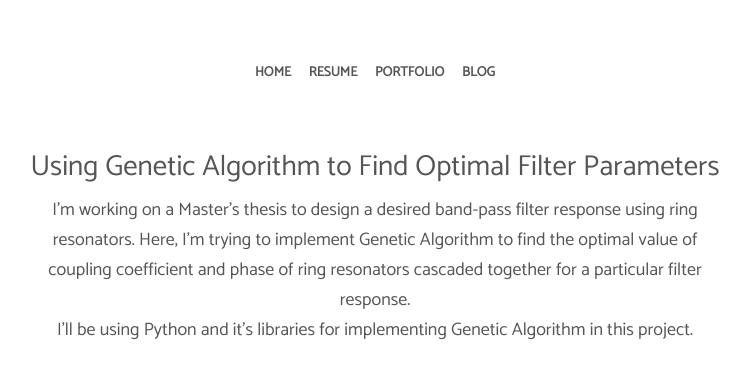
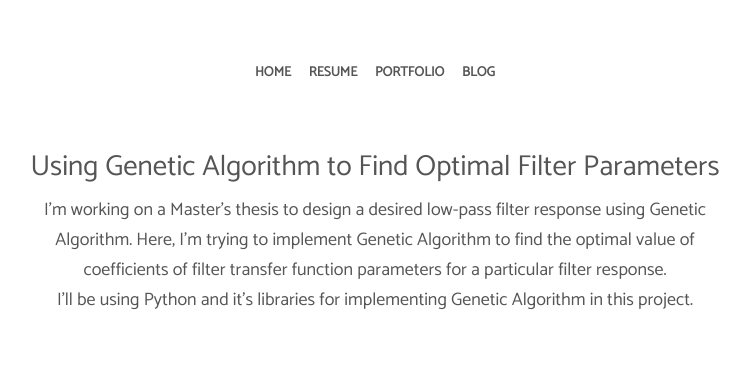
Before and after one commit to csandesh/portfolio, a plain HTML site: page now.html in a window 1280 px wide. Shown: the whole page, without its empty margins (265-1015 px from the left). Drawn offline with Linux system fonts and the light colour scheme.

Commit message:
Project Scope Updated

```diff
--- a/now.html
+++ b/now.html
@@ -31,7 +31,7 @@
   	<div class="centered">
   		<h3>Using Genetic Algorithm to Find Optimal Filter Parameters</h3>
   	 	<p>
-			I'm working on a Master's thesis to design a desired band-pass filter response using ring resonators. Here, I'm trying to implement Genetic Algorithm to find the optimal value of coupling coefficient and phase of ring resonators cascaded together for a particular filter response.
+			I'm working on a Master's thesis to design a desired low-pass filter response using Genetic Algorithm. Here, I'm trying to implement Genetic Algorithm to find the optimal value of coefficients of filter transfer function parameters for a particular filter response.
 
 			<br>
 			I'll be using Python and it's libraries for implementing Genetic Algorithm in this project.
```
